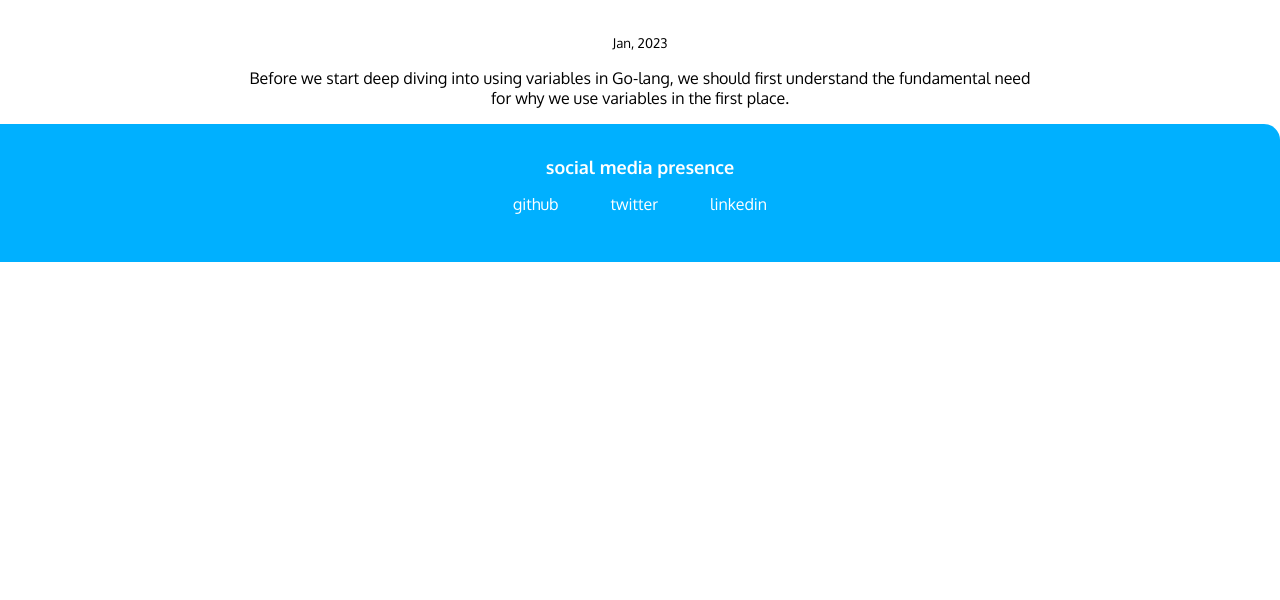
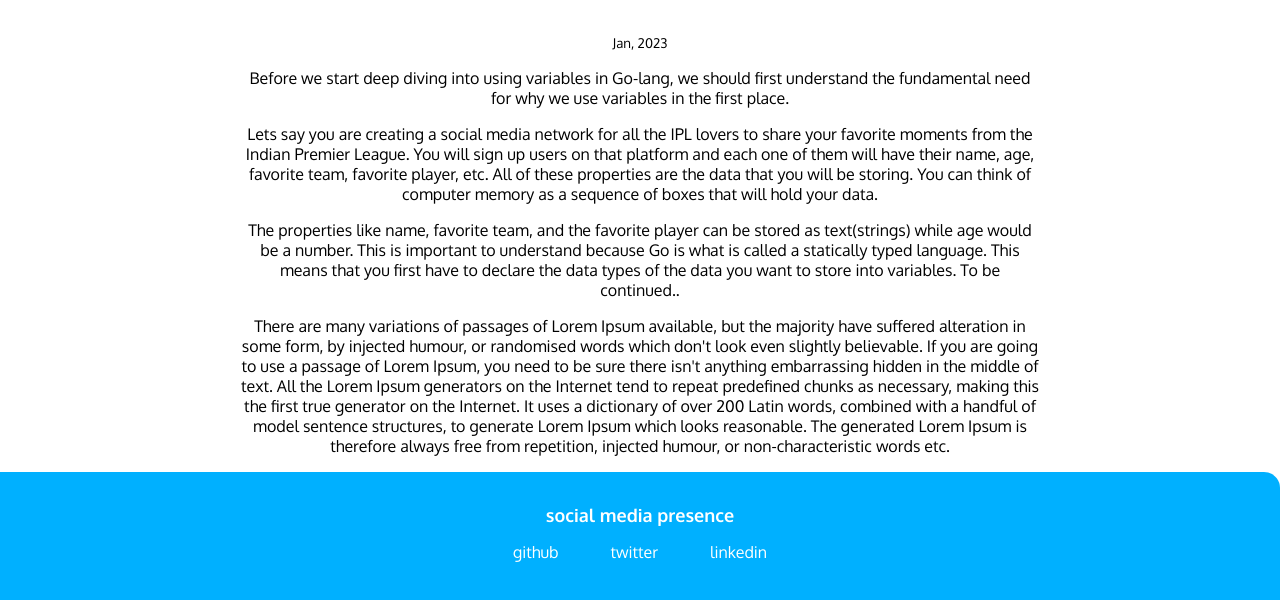
Before and after one commit to abhikrni/level-zero-portfolio, a plain HTML site: page golang_blog.html in a window 1280 px wide. Shown: the part 284-884 px from the top of the page. Before the commit the page ends 800 px from the top, so only its background shows below. Drawn offline with Linux system fonts and the light colour scheme.

Commit message:
add dummy blog text

```diff
--- a/golang_blog.html
+++ b/golang_blog.html
@@ -32,6 +32,25 @@
     <div class="container container-center">
         <small>Jan, 2023</small>
         <p>Before we start deep diving into using variables in Go-lang, we should first understand the fundamental need for why we use variables in the first place.</p>
+        <p>
+        Lets say you are creating a social media network for all the IPL lovers to share your favorite moments from the Indian
+        Premier League. You will sign up users on that platform and each one of them will have their name, age, favorite team,
+        favorite player, etc. All of these properties are the data that you will be storing. You can think of computer memory as
+        a sequence of boxes that will hold your data.</p>
+        <p>
+        The properties like name, favorite team, and the favorite player can be stored as text(strings) while age would be a number. This is important to understand because Go is what is called a statically typed language. This means that you first have to declare the data types of the data you want to store into variables. To be continued..
+        </p>
+
+        <p>
+            There are many variations of passages of Lorem Ipsum available, but the majority have suffered alteration in some form,
+            by injected humour, or randomised words which don't look even slightly believable. If you are going to use a passage of
+            Lorem Ipsum, you need to be sure there isn't anything embarrassing hidden in the middle of text. All the Lorem Ipsum
+            generators on the Internet tend to repeat predefined chunks as necessary, making this the first true generator on the
+            Internet. It uses a dictionary of over 200 Latin words, combined with a handful of model sentence structures, to
+            generate Lorem Ipsum which looks reasonable. The generated Lorem Ipsum is therefore always free from repetition,
+            injected humour, or non-characteristic words etc.
+
+        </p>
     </div>
 
     <footer class="footer">
```
Also changed, not shown: binary_blog.html (+11 -1 lines).
